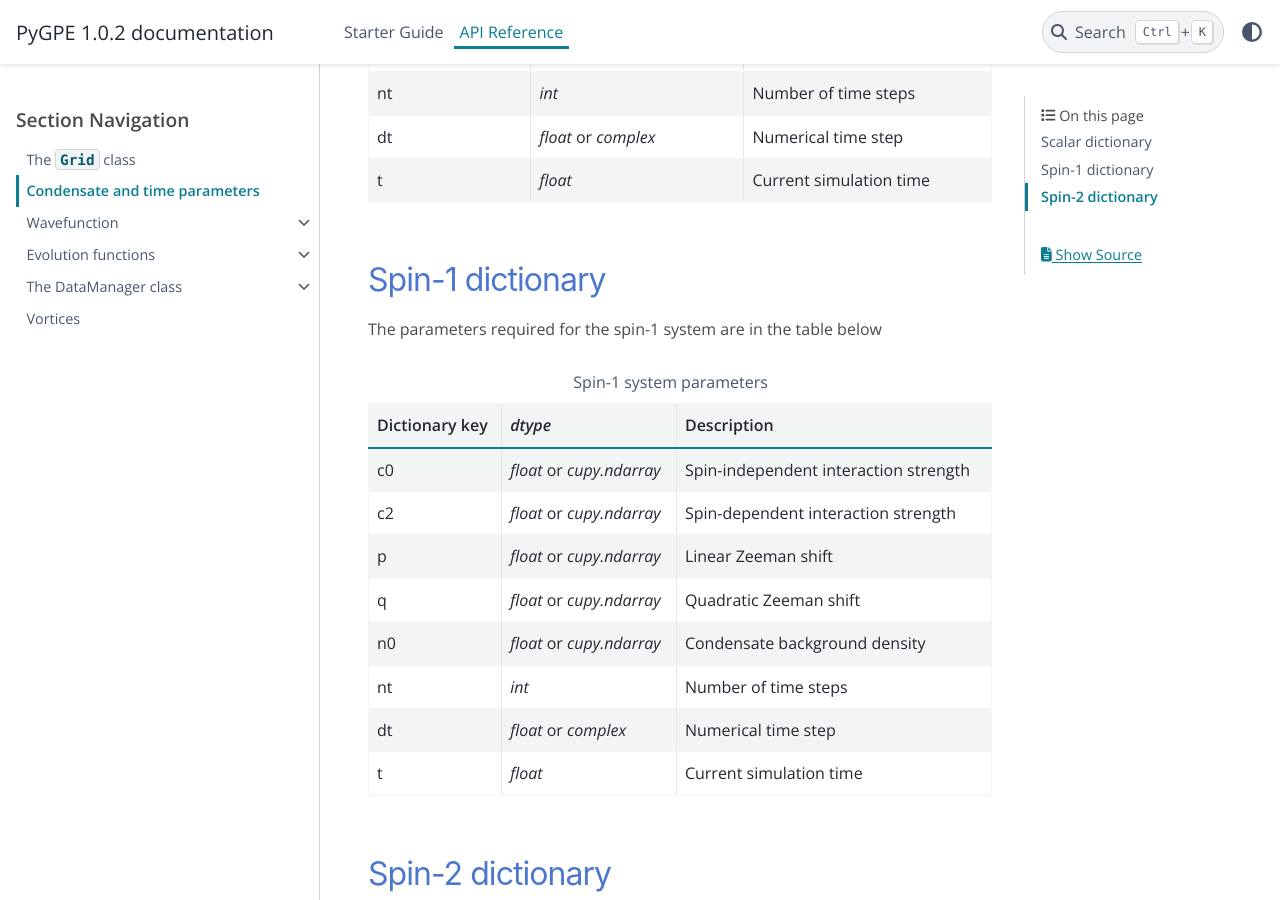
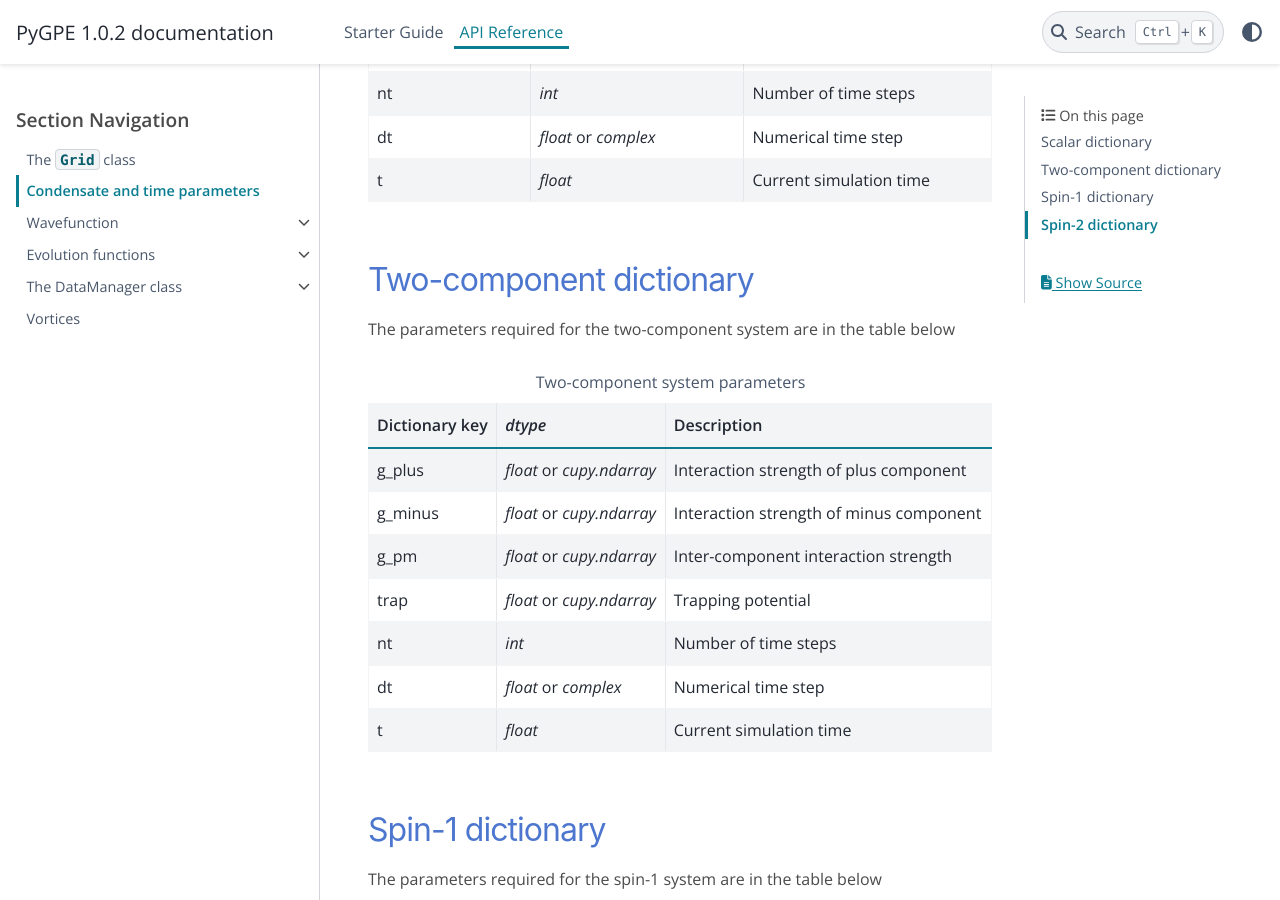
Before and after one commit to wheelerMT/pygpe, a Sphinx documentation site: the page built from docs/source/reference/parameters.rst, in a window 1280 px wide and 900 px high, scrolled down 668 px. Built offline with Sphinx 7.4.7 and the PyData theme 0.15.4, drawn with Linux system fonts in a browser that asks for light colours.

Commit message:
Added tavble for two-component parameters

```diff
--- a/docs/source/reference/parameters.rst
+++ b/docs/source/reference/parameters.rst
@@ -24,6 +24,39 @@ The parameters required for the scalar system are in the table below
     * - g
       - `float` or `cupy.ndarray`
       - Interaction strength
+    * - trap
+      - `float` or `cupy.ndarray`
+      - Trapping potential
+    * - nt
+      - `int`
+      - Number of time steps
+    * - dt
+      - `float` or `complex`
+      - Numerical time step
+    * - t
+      - `float`
+      - Current simulation time
+
+Two-component dictionary
+=================
+The parameters required for the two-component system are in the table below
+
+.. list-table:: Two-component system parameters
+    :header-rows: 1
+
+    * - Dictionary key
+      - `dtype`
+      - Description
+
+    * - g_plus
+      - `float` or `cupy.ndarray`
+      - Interaction strength of plus component
+    * - g_minus
+      - `float` or `cupy.ndarray`
+      - Interaction strength of minus component
+    * - g_pm
+      - `float` or `cupy.ndarray`
+      - Inter-component interaction strength
     * - trap
       - `float` or `cupy.ndarray`
       - Trapping potential
```
